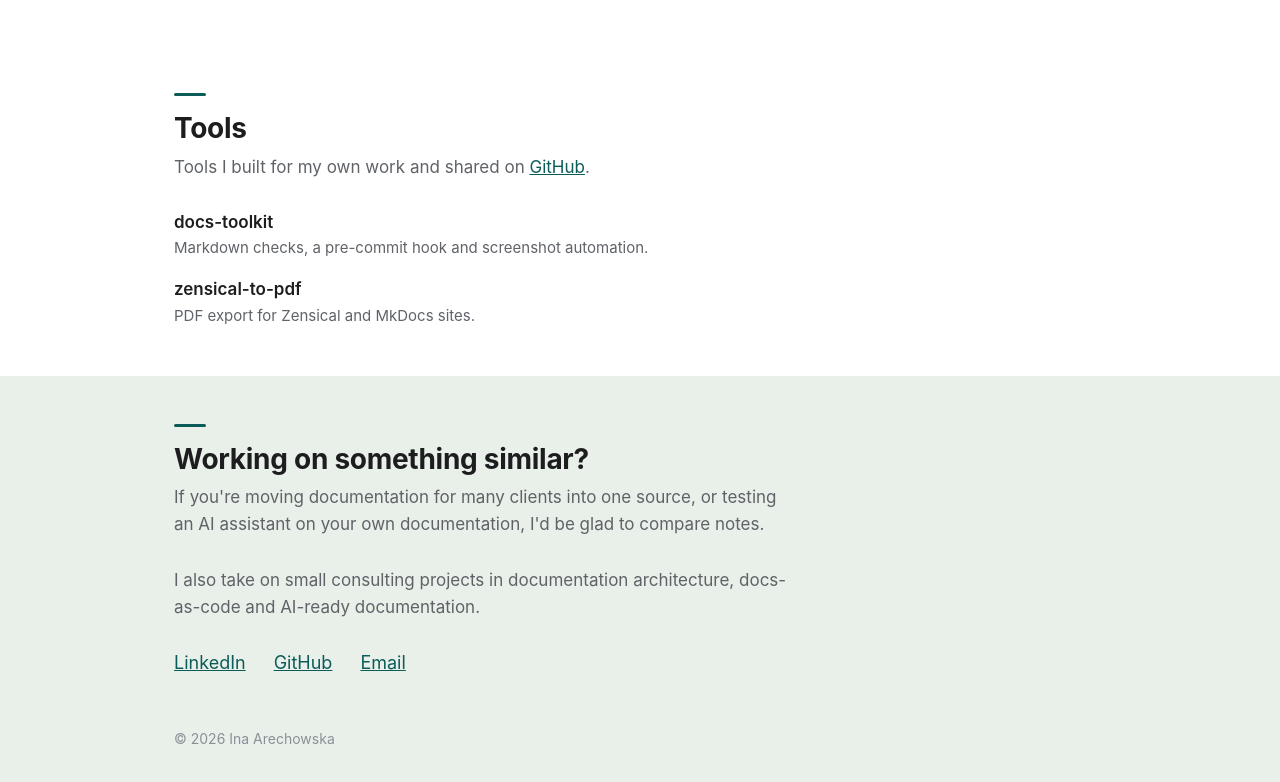
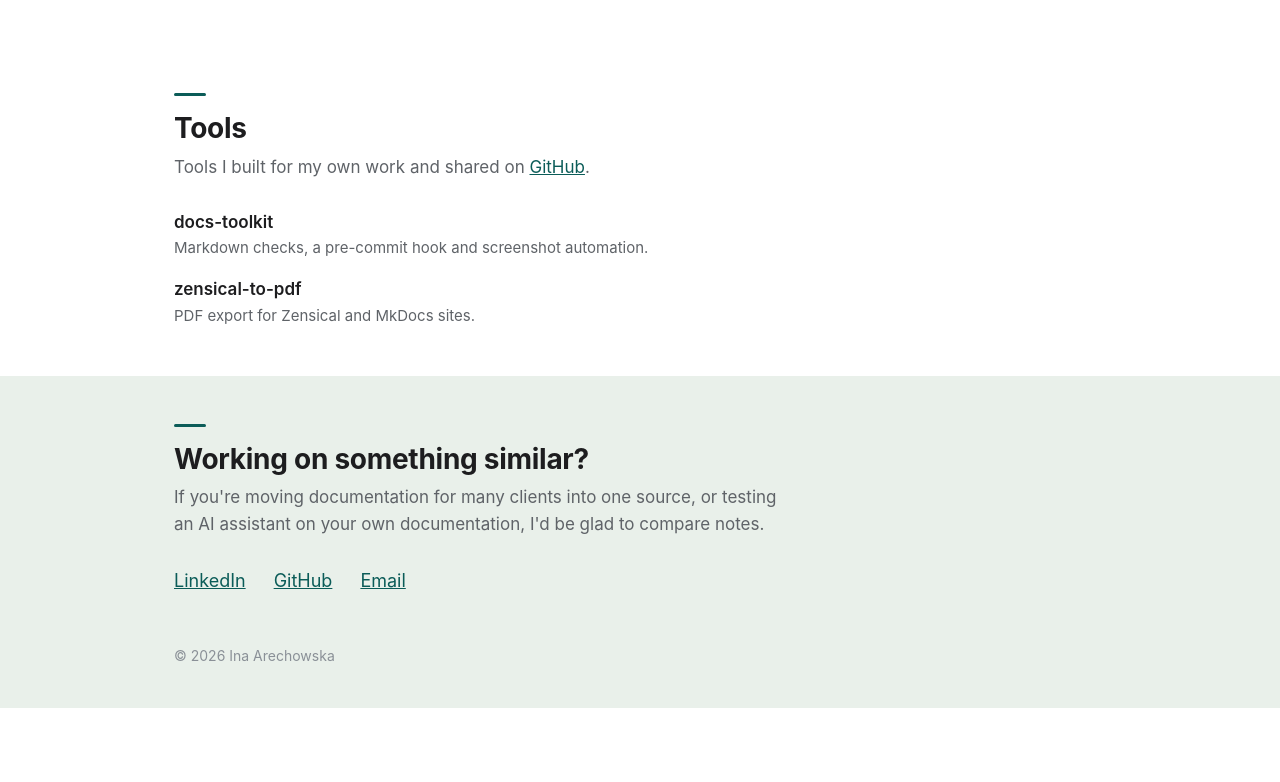
Before and after one commit to arechowska/arechowska.github.io, a plain HTML site: page index.html in a window 1280 px wide. Shown: the part 2733-3515 px from the top of the page. After the commit the page ends 3441 px from the top, so only its background shows below. Drawn offline with Linux system fonts and the light colour scheme.

Commit message:
Remove consulting line

```diff
--- a/index.html
+++ b/index.html
@@ -267,7 +267,6 @@ html{scroll-behavior:smooth}
 <section class="band base" id="contact"><div class="wrap">
   <h2>Working on something similar?</h2>
   <p class="intro">If you're moving documentation for many clients into one source, or testing an AI assistant on your own documentation, I'd be glad to compare notes.</p>
-  <p class="intro">I also take on small consulting projects in documentation architecture, docs-as-code and AI-ready documentation.</p>
   <p class="contact"><a href="https://www.linkedin.com/in/arechowska/">LinkedIn</a><a href="https://github.com/arechowska">GitHub</a><a href="#contact" class="em" data-u="arechowska" data-d="gmail.com">Email</a></p>
 </div></section>
 
```
